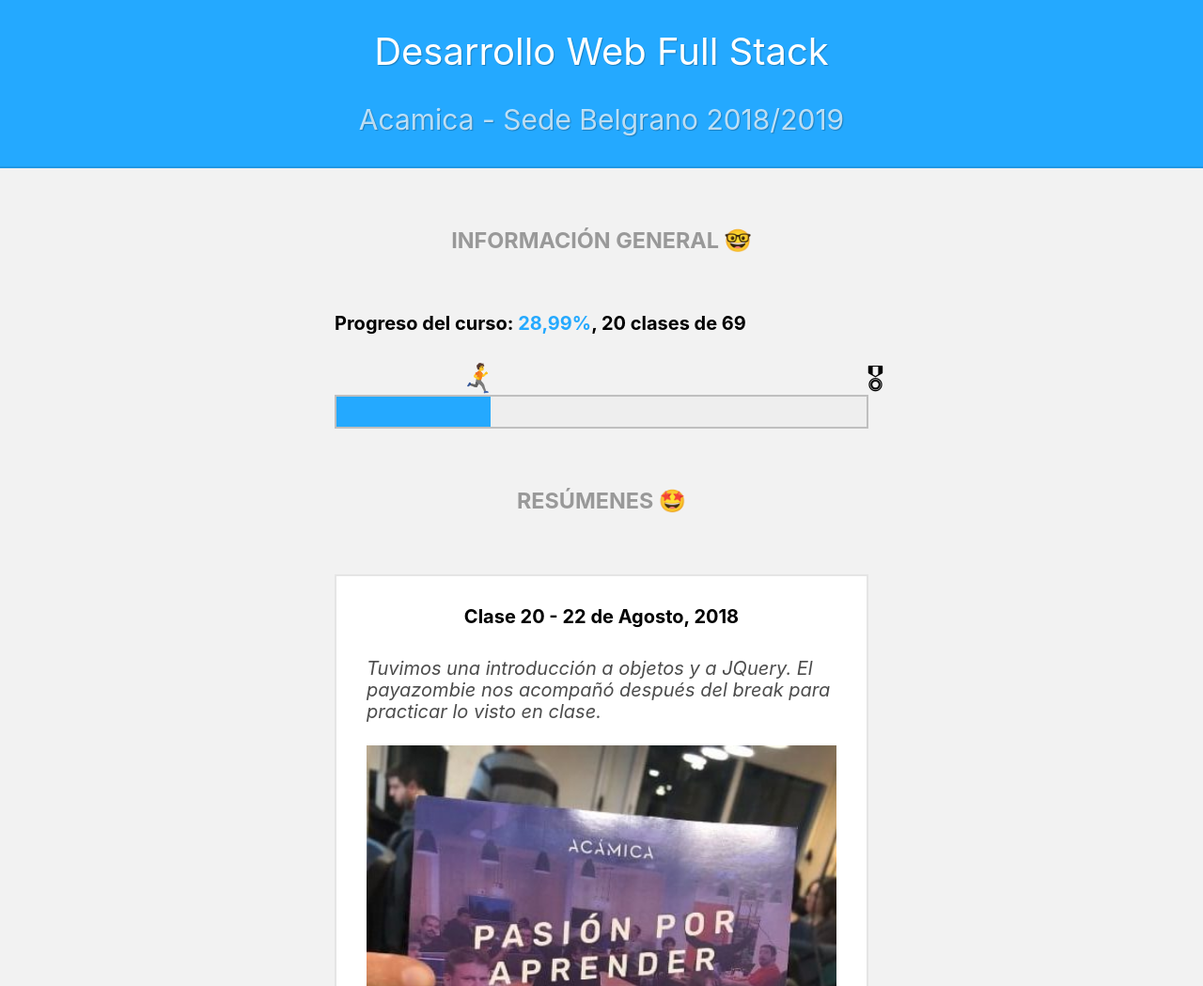
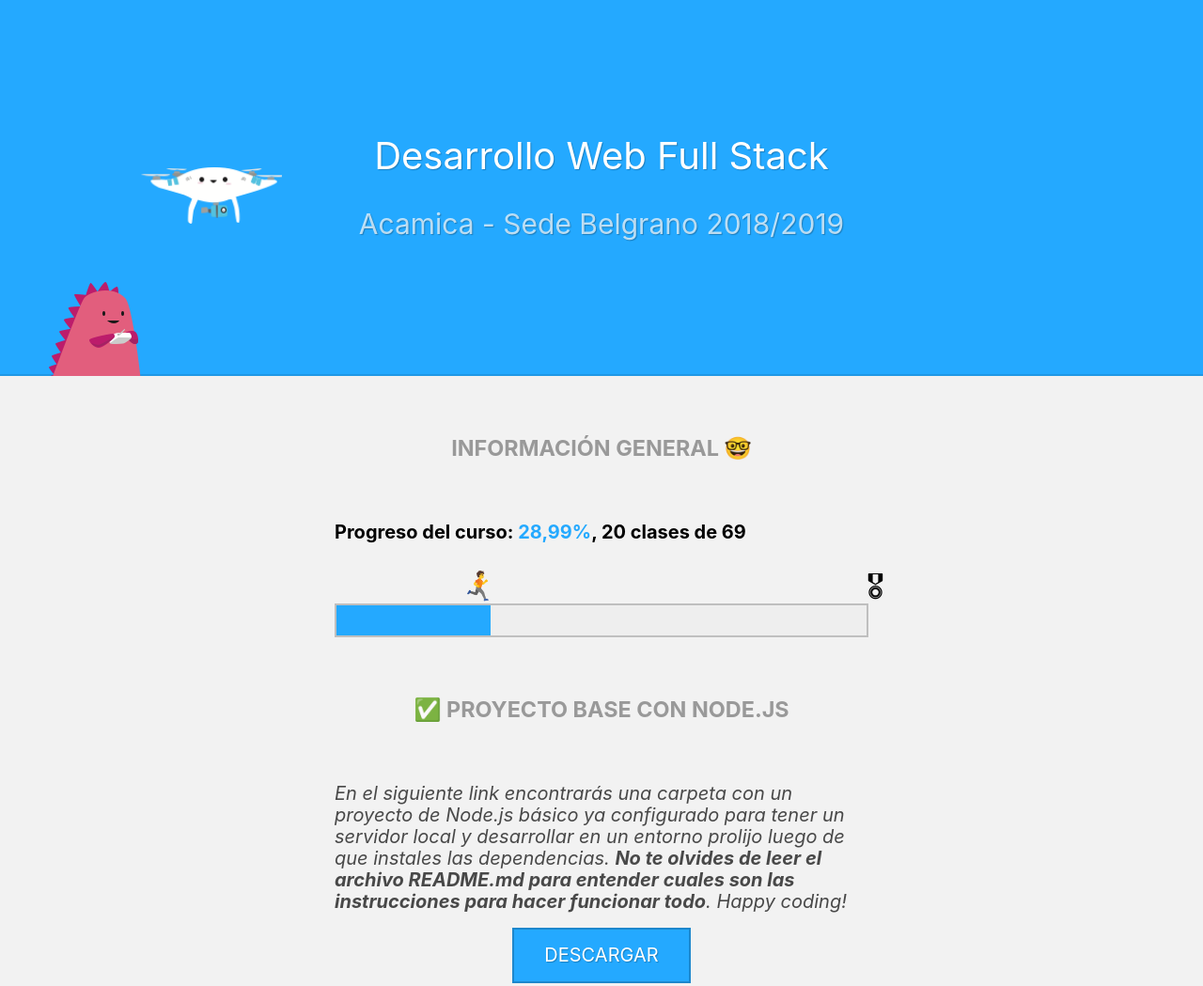
Before and after one commit to durancristhian/acamica-dwfs-belgrano, a website: page public/index.html in a window 1280 px wide. Shown: the top 1049 px of the page at 94% size. Drawn offline with nearby package versions, Linux system fonts and the light colour scheme.

Commit message:
add drone and node base project

```diff
--- a/public/css/styles.css
+++ b/public/css/styles.css
@@ -8,6 +8,30 @@
 
 body {
   font-family: var(--font-family);
+}
+
+#drone {
+  background: url('../assets/images/drone.png');
+  background-size: auto 100%;
+  background-repeat: no-repeat;
+  height: 60px;
+  left: 150px;
+  position: absolute;
+  bottom: 160px;
+  transition: all 1s ease-out;
+  width: 150px;
+  z-index: 1;
+}
+
+#pilot {
+  background: url('../assets/images/pilot.png');
+  background-size: cover;
+  bottom: -2px;
+  height: 100px;
+  left: 50px;
+  position: absolute;
+  width: 100px;
+  z-index: 2;
 }
 
 .bg-main {
--- a/public/index.html
+++ b/public/index.html
@@ -50,6 +50,7 @@
                 <div class="center mw-px-600">
                     <div class="ph3">
                         <div id="progress"></div>
+                        <div id="base-project"></div>
                         <div id="lessons"></div>
                         <div id="students"></div>
                     </div>
--- a/public/js/app.js
+++ b/public/js/app.js
@@ -1,3 +1,5 @@
+var drone;
+
 window.onload = () => {
   setTimeout(fetchDataset, 1000);
 };
@@ -30,12 +32,37 @@
 
   showHeader(content);
   showProgress(content, lessons.length);
+  showBaseProject();
   showLessons(lessons);
   showStudents();
   showFooter(content);
 
   toggleClass('content', 'visibility-hidden');
   toggleClass('content', 'fade-in');
+
+  drone = document.getElementById('drone');
+  document.getElementById('header').addEventListener('mousemove', moveDrone);
+};
+
+const moveDrone = (event) => {
+  const { pageX, pageY } = event;
+
+  drone.style.left = `${pageX - 75}px`;
+  drone.style.top = `${pageY < 385 ? pageY - 30 : 385}px`;
+};
+
+const showBaseProject = () => {
+  notReactDOM.render(
+    /* html */ `<h3 class="mv5 silver tc ttu">✅ Proyecto base con Node.js</h3>
+      <p class="black-70 mb3 mt0">
+        <em>En el siguiente link encontrarás una carpeta con un proyecto de Node.js básico ya configurado para tener un servidor local y desarrollar en un entorno prolijo luego de que instales las dependencias. <strong>No te olvides de leer el archivo README.md para entender cuales son las instrucciones para hacer funcionar todo</strong>. Happy coding!</em>
+      </p>
+      <div class="tc">
+        <a href="https://drive.google.com/open?id=1E5tg2MGZ5grHZWDffiSAqKWsHWpkVfwu" target="_blank" rel="noopener noreferrer" class="b--black-20 ba bg-main bw1 dib f4 link ph4 pv3 text-shadow-1 ttu white">Descargar</a>
+      </div>
+    `,
+    document.getElementById('base-project')
+  );
 };
 
 const showError = (error) => {
@@ -61,8 +88,12 @@
 
 const showHeader = (content) => {
   notReactDOM.render(
-    /* html */ `<div class="b--black-10 bg-main bb bw1">
-      <div class="center mw-px-600">
+    /* html */ `<div class="b--black-10 bg-main bb bw1 flex items-center justify-center relative vh-50">
+      <div class="absolute h-100 left-0 top-0 w-100 z-1">
+        <div id="drone"></div>
+        <div id="pilot"></div>
+      </div>
+      <div class="center mw-px-600 relative z-2">
         <div class="ph3 pv4 text-shadow-1">
           <div class="tc">
             <h1 class="mb4 mt0 normal white">${content.header_title}</h1>
```
Also changed, not shown: public/assets/images/drone.png (added), public/assets/images/pilot.png (added).
